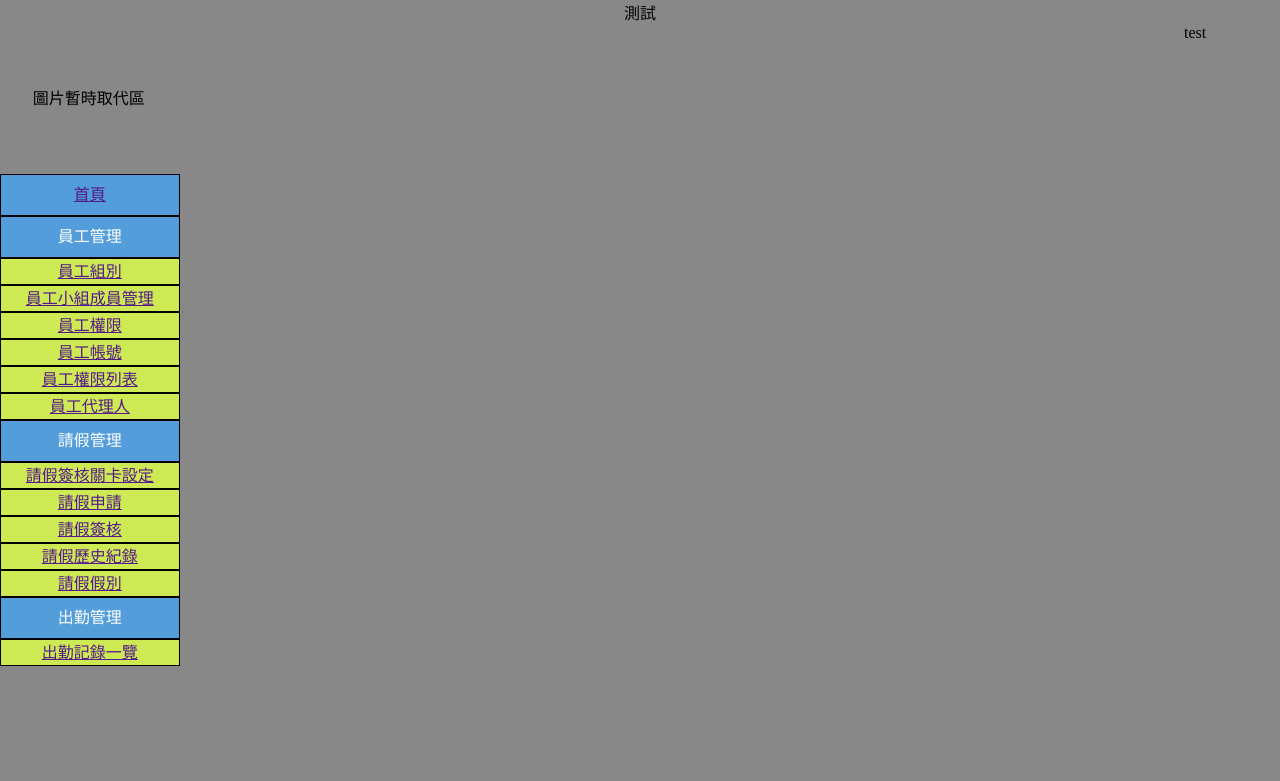
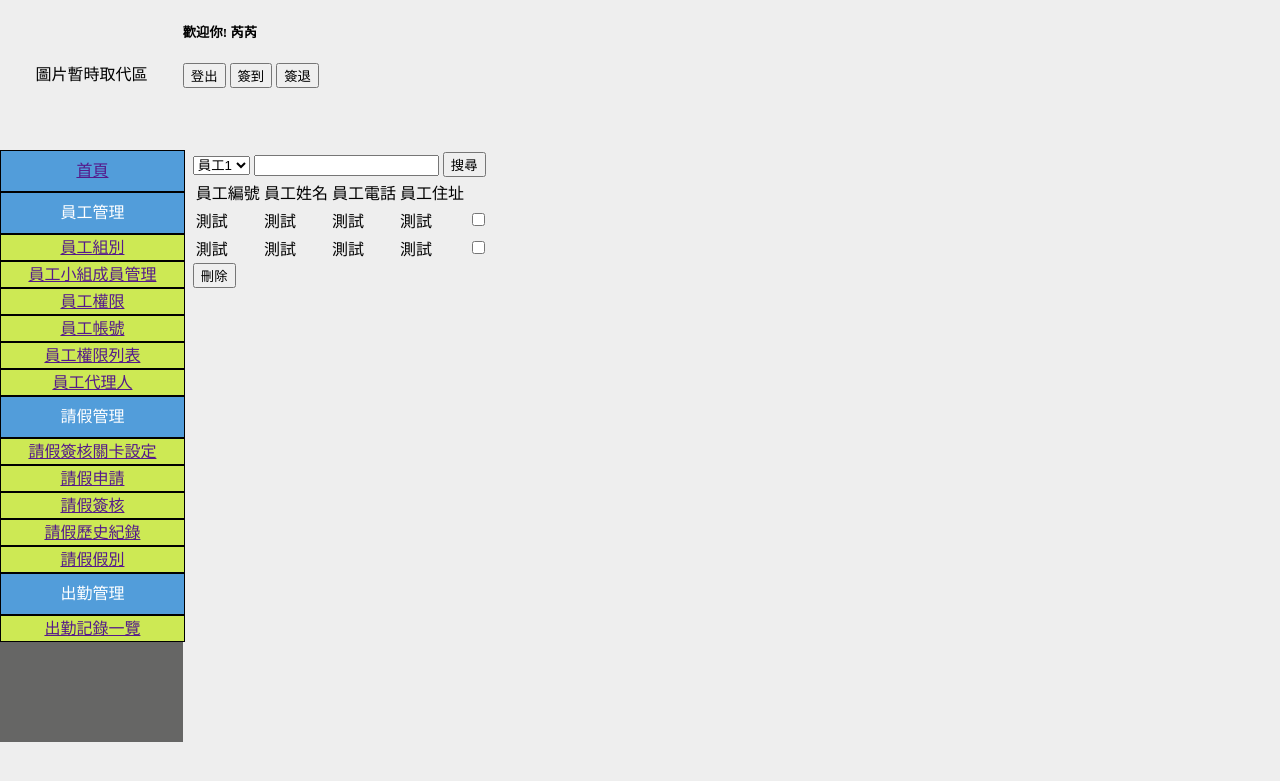
Before and after one commit to Geekgryphon/Attendance_system, a PHP site: page /test.php in a window 1280 px wide. Shown: the top 781 px of the page. Run offline with PHP 8.4, Linux system fonts and the light colour scheme.

Commit message:
完成第一頁的首頁

```diff
--- a/Manager/View/CSS/Nav.css
+++ b/Manager/View/CSS/Nav.css
@@ -4,7 +4,7 @@ body{
 
 .Nav_Block{
     background-color: #529dda;
-    width: 15%;
+    width: 100%;
     height: 40px;
     line-height: 40px;
     text-align: center;
@@ -14,7 +14,7 @@ body{
 
 .Nav_Func{
     background-color: #cde954;
-    width: 15%;
+    width: 100%;
     height: 25px;
     line-height: 25px;
     text-align: center;
@@ -22,7 +22,7 @@ body{
 }
 
 #Company_Logo{
-    width: 15%;
+    width: 100%;
     height: 150px;
     line-height: 150px;
     text-align: center;
--- /dev/null
+++ b/Manager/View/LogIn.php
@@ -0,0 +1,14 @@
+<!DOCTYPE html>
+<html lang="en">
+<head>
+    <meta charset="UTF-8">
+    <meta name="viewport" content="width=device-width, initial-scale=1.0">
+    <title>Document</title>
+</head>
+<body>
+    <h5>歡迎你! 芮芮</h5>
+    <button>登出</button>
+    <button>簽到</button>
+    <button>簽退</button>
+</body>
+</html>
--- a/Manager/View/Nav.php
+++ b/Manager/View/Nav.php
@@ -41,6 +41,9 @@
             <div class="Nav_Func"><a href="">出勤記錄一覽</a><br/></div>
         </div>
     </div>
+    <footer style="background-color: #666665; height:100px;">
+
+    </footer>
     <script src="./Javascript/Nav.js"></script>
 </body>
 </html>
--- /dev/null
+++ b/Manager/View/View_Employee.php
@@ -0,0 +1,52 @@
+<!DOCTYPE html>
+<html lang="en">
+<head>
+    <meta charset="UTF-8">
+    <meta name="viewport" content="width=device-width, initial-scale=1.0">
+    <title>Document</title>
+</head>
+<body>
+    <br><br><br><br>
+    <div style="padding-top:10px; padding-left:10px;">
+        <form action="">
+            <select name="" id="">
+                <option value="">員工1</option>
+                <option value="">員工2</option>
+            </select>
+            <input type="text" />
+            <button type="submit">搜尋</button>
+        </form>
+
+        <table>
+            <tbody>
+                <tr>
+                    <td>員工編號</td>
+                    <td>員工姓名</td>
+                    <td>員工電話</td>
+                    <td>員工住址</td>
+                    <td></td>
+                </tr>
+                <tr>
+                    <td>測試</td>
+                    <td>測試</td>
+                    <td>測試</td>
+                    <td>測試</td>
+                    <td>
+                        <input type="checkbox" name="" id="">
+                    </td>
+                </tr>
+                <tr>
+                    <td>測試</td>
+                    <td>測試</td>
+                    <td>測試</td>
+                    <td>測試</td>
+                    <td>
+                        <input type="checkbox" name="" id="">
+                    </td>
+                </tr>
+            </tbody>
+        </table>
+        <button>刪除</button>
+    </div>
+</body>
+</html>
--- a/Manager/View/test.php
+++ b/Manager/View/test.php
@@ -5,19 +5,17 @@
     <meta name="viewport" content="width=device-width, initial-scale=1.0">
     <title>Document</title>
 </head>
-<body style="background-color:#888888;">
-    <div style="text-align:center;">
-        <header>測試</header>
-    </div>
-    <div style="display:flex;">
-        <div style="flex:10 80%">
+<body style="background-color:#eeeeee;">
+    <div style="display:flex; flex-wrap:nowrap">
+        <div style="flex:1;">
             <?php
                 require_once "Nav.php";
             ?>
         </div>
         <div style="flex:6">
             <?php
-                echo "test";
+                require_once "LogIn.php";
+                require_once "View_Employee.php";
             ?>
         </div>
     </div>
```
